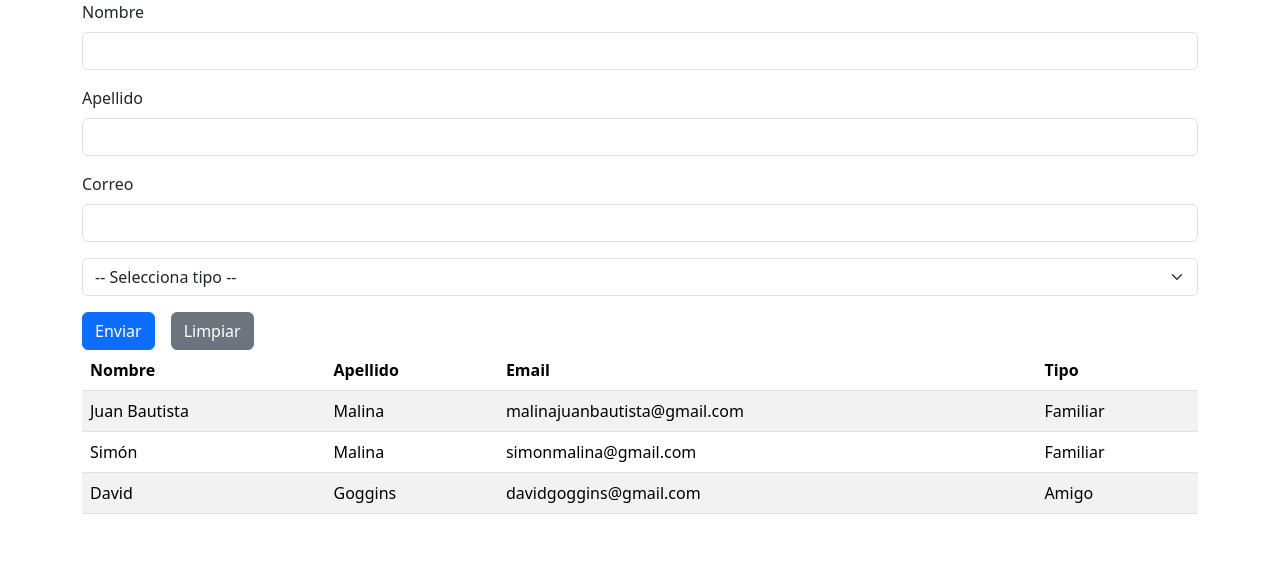
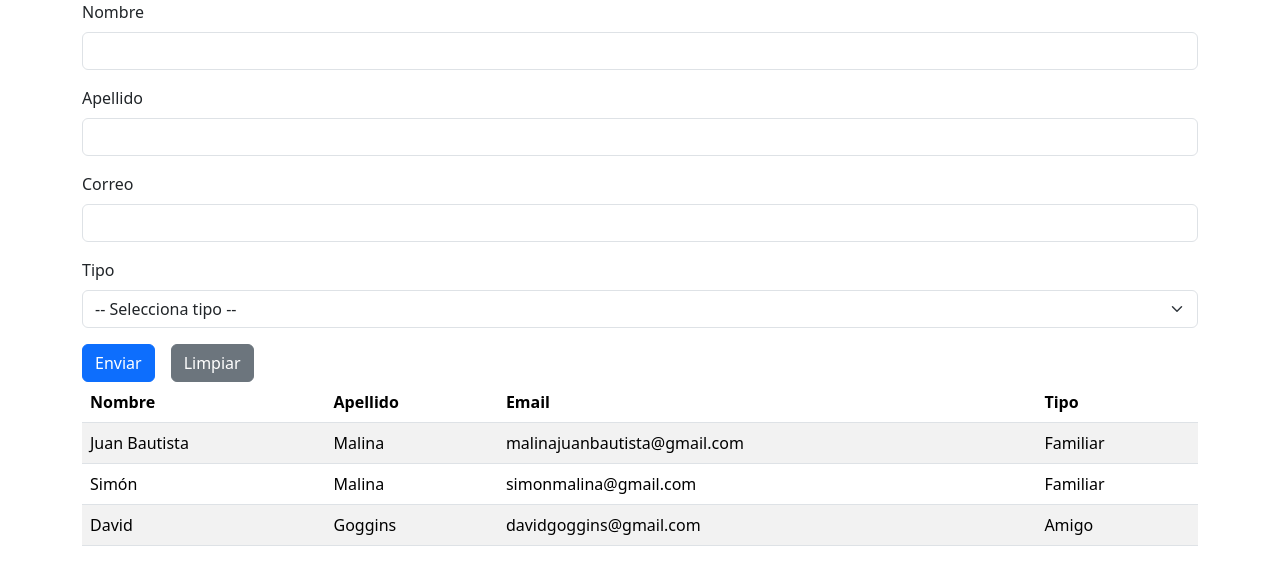
Before and after one commit to juanbautistamalina/react-cms, a React (Vite) app: page / in a window 1280 px wide. Shown: the top 584 px of the page. Built offline with nearby package versions, Linux system fonts and the light colour scheme.

Commit message:
Label con el texto tipo. Eliminación de mensajes de prueba

```diff
--- a/src/App.tsx
+++ b/src/App.tsx
@@ -49,8 +49,6 @@ function App() {
   // Función que se ejecuta al presionar el botón de Enviar
   const handleSubmit = () => {
     setContacts([user, ...contacts]); // Agregar el nuevo usuario
-    console.log(user);
-    console.log("Tipo: ", user.tipo);
   };
 
   // Función que se ejecuta al presionar sobre los elementos de la lista (borrar items)
--- a/src/components/Form.tsx
+++ b/src/components/Form.tsx
@@ -27,7 +27,8 @@ function Form({user, setUser, options}: Props) {
         <input value={user.email} onChange={e => setUser({...user, email: e.target.value})} type="email" className="form-control" id="email"/>
       </div>
       <div className="mb-3">
-        <select onChange={e => setUser({...user, tipo: e.target.value})} className="form-select">
+      <label htmlFor="tipo" className="form-label">Tipo</label>
+        <select onChange={e => setUser({...user, tipo: e.target.value})} className="form-select" id="tipo">
           <option> -- Selecciona tipo -- </option>
           <option value={options[1]}>Familiar</option>
           <option value={options[2]}>Trabajo</option>
```
